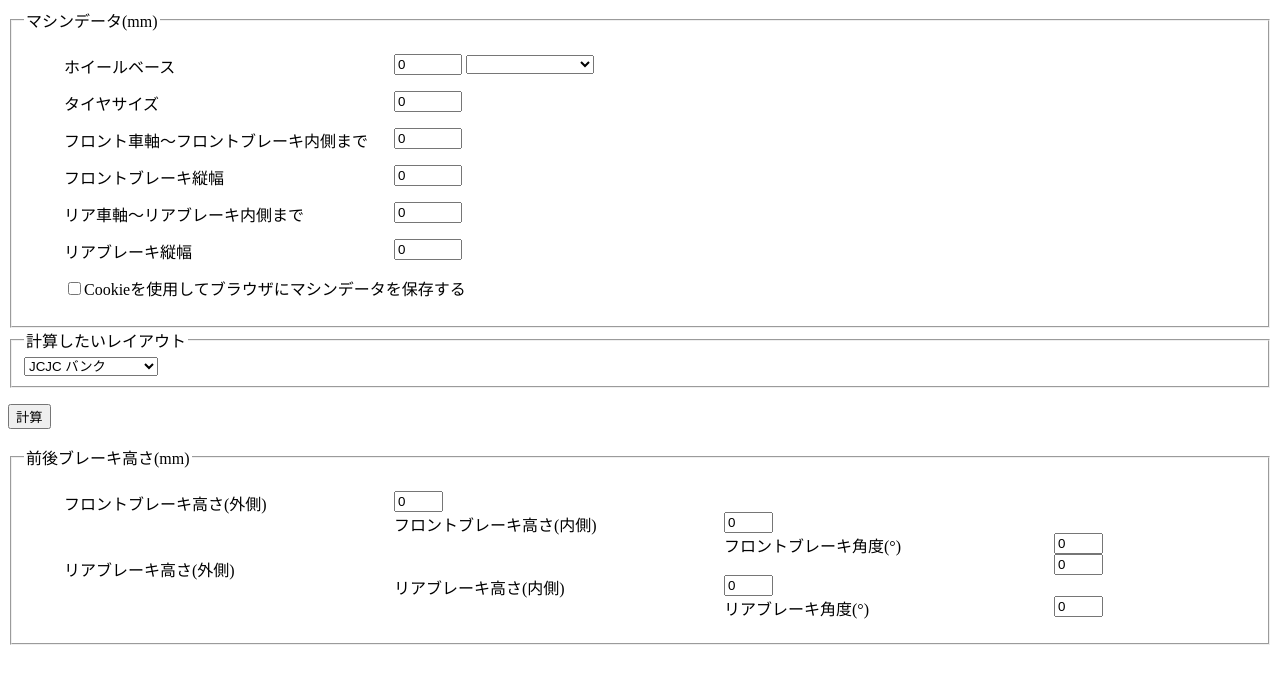
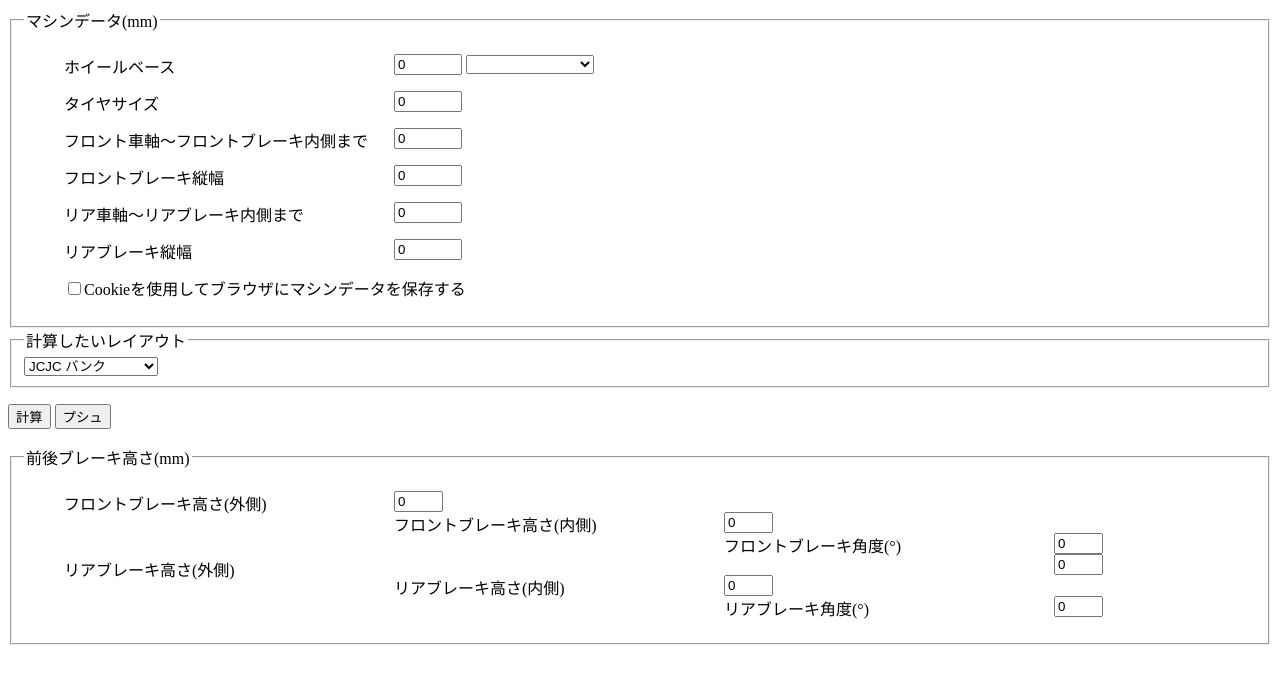
Before and after one commit to kumanotetu/mini4wd-tools, a plain HTML site: page index.html in a window 1280 px wide. Drawn offline with Linux system fonts and the light colour scheme.

Commit message:
プシュっとなるボタンを追加

```diff
--- a/index.html
+++ b/index.html
@@ -9,6 +9,9 @@
     <meta name="auther" content="kumanotetu">
     <link rel='apple-touch-icon' sizes='180x180' href='apple-touch-icon-180x180.png'>
     <link rel="icon" type="image/png" href="icon-192x192.png">
+    <audio id="coke_sound" preload="auto">
+        <source src="audio/coke_sound.wav" type="audio/wav">
+    </audio>
     <link rel='manifest' href='manifest.json'>
     <link rel="stylesheet" type="text/css" media="screen" href="css/brake-setting-tool.css">
     <script src="js/brake-setting-tool.js"></script>
@@ -90,7 +93,10 @@
                 <option value="750">5レーン 45°バンク</option>
             </select>
         </fieldset>
-        <p><input type="button" value="計算" onclick="onClickCalc();"></p>
+        <p>
+            <input type="button" value="計算" onclick="onClickCalc();">
+            <input type="button" value="プシュ" onclick="cokeSound();">
+        </p>
         <fieldset>
             <legend>前後ブレーキ高さ(mm)</legend>
             <ul aria-disabled="true">
--- a/js/brake-setting-tool.js
+++ b/js/brake-setting-tool.js
@@ -129,3 +129,8 @@ function calcBrakeSetting() {
     document.getElementById('f-angle').value = Math.round(f_angle * 10) / 10;
     document.getElementById('r-angle').value = Math.round(r_angle * 10) / 10;
 }
+
+/* Open Coke Sound. */
+function cokeSound() {
+    document.getElementById("coke_sound").play();
+}
```
